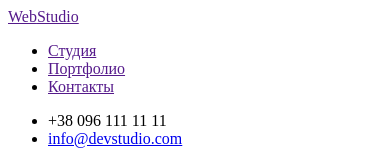
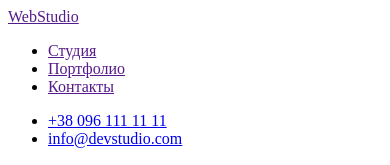
Before and after one commit to LisaLokhina/goit-markup-hw-01, a plain HTML site: page index.html in a window 390 px wide. Shown: the top 165 px of the page. Drawn offline with Linux system fonts and the light colour scheme.

Commit message:
Put telephone inside a tag in the header

```diff
--- a/index.html
+++ b/index.html
@@ -18,7 +18,7 @@
         </ul>
       </nav>
       <ul>
-        <li><a href="tel:+380961111111"></a>+38 096 111 11 11</li>
+        <li><a href="tel:+380961111111">+38 096 111 11 11</a></li>
         <li><a href="mailto:info@devstudio.com">info@devstudio.com</a></li>
       </ul>
     </header>
```
